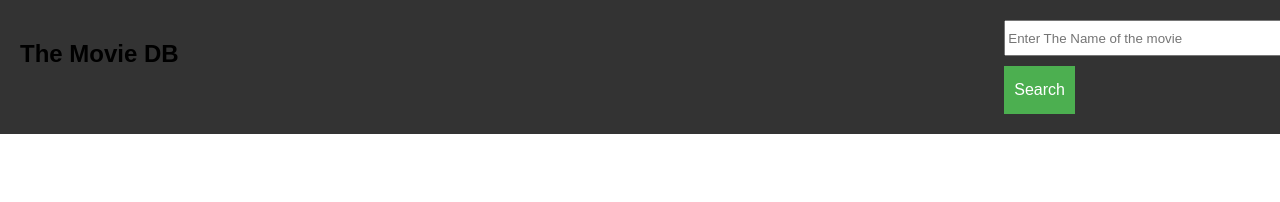
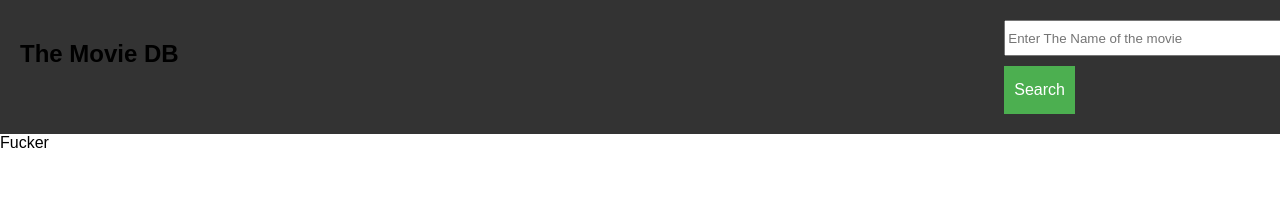
Before and after one commit to J3rry320/SImple-Movie-Search, a React (Create React App) app: page / in a window 1280 px wide. Shown: the top 202 px of the page. Built offline with nearby package versions, Linux system fonts and the light colour scheme.

Commit message:
Pagination Began

```diff
--- a/src/App.css
+++ b/src/App.css
@@ -14,6 +14,15 @@
   float: left;
   padding: 15px;
 
+}
+.pagination {
+  display: inline-block;
+}
+.pagination a {
+  color: black;
+  float: left;
+  padding: 8px 16px;
+  text-decoration: none;
 }
 .btn-info{
   background-color: #4CAF50; /* Green */
--- a/src/App.js
+++ b/src/App.js
@@ -4,7 +4,7 @@ import React, {
 import Nav from './Components/Navbar'
 import './App.css';
 import axios from 'axios'
-
+import Card from './Components/Cards'
 class App extends Component {
   constructor(props) {
     super(props);
@@ -16,7 +16,7 @@ class App extends Component {
   }
   callback(term) {
 
-    axios.get(`https://api.themoviedb.org/3/search/movie?api_key=b1ceec131e81ece0cacf2f641d01910a&query=${term}&page=2`)
+    axios.get(`https://api.themoviedb.org/3/search/movie?api_key=b1ceec131e81ece0cacf2f641d01910a&query=${term}`)
       .then(res => {
         this.setState({
           data: res.data.results
@@ -24,18 +24,22 @@ class App extends Component {
         this.setState({
           pages: res.data.total_pages
         })
-        console.log(res)
-        console.log(this.state.data,this.state.pages)
+
       }).catch(err => {
         console.log(err)
       })
   }
   render() {
-    return ( <
-      Nav callback = {
+    return (
+      <div>
+
+     < Nav callback = {
         this.callback
       }
       / >
+<Card data={this.state.data} pages={this.state.pages}/>
+      </div>
+
     )
   }
 }
--- /dev/null
+++ b/src/Components/Cards.js
@@ -0,0 +1,45 @@
+import React, { Component } from 'react'
+export default class Cards extends Component{
+    constructor(props){
+        super(props);
+        this.state={
+items:[],
+ele:[],
+        }
+    }
+    createPages(number){
+        for (let i = 1; i < number; i++) {
+            this.setState(prev => ({
+           ele: [
+                ...prev.ele,
+
+                  <a
+                    data-id={i}
+                    onClick={e => {
+                      this.fetchNextPage(e.currentTarget.dataset.id);
+                    }}
+                    className="page-link text-dark"
+                  >
+                    {i}
+                  </a>
+
+              ]
+            }));
+        console.log(this.state.ele)
+    }}
+    render(){
+        console.log(this.state.ele)
+        return (
+        <div className="pagination">
+{this.state.ele}
+Fucker
+        </div>)
+    }
+    componentDidMount(){
+        this.createPages(this.props.pages);
+    }
+    componentWillReceiveProps(props){
+        console.log("Props",props,props.data,props.pages)
+        this.createPages(props.pages);
+    }
+}
```
